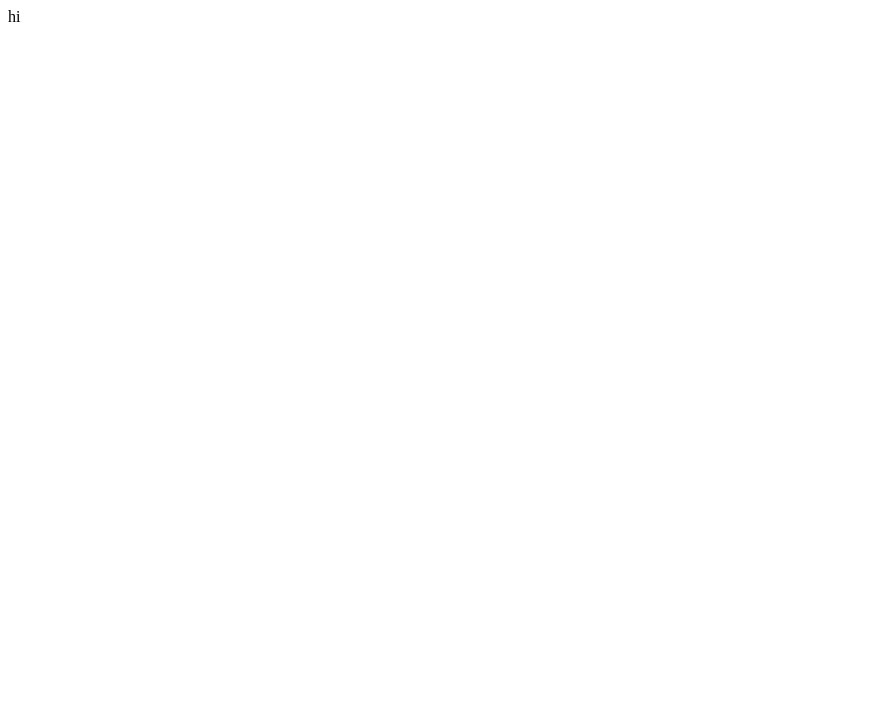
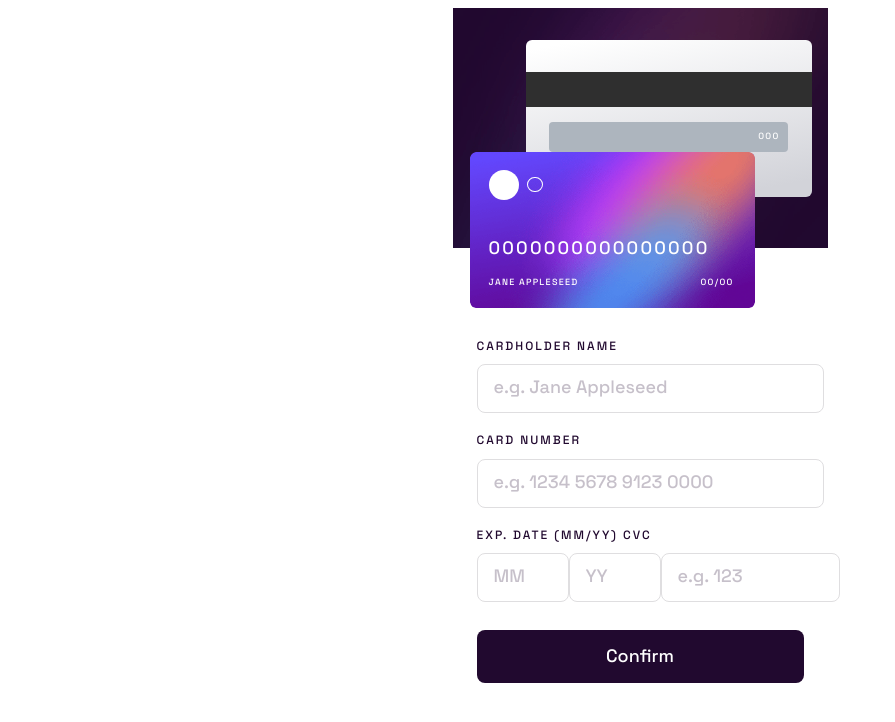
Before and after one commit to Dirakli/Interactive-card-details-form, a React (Vite) app: page / in a window 1280 px wide. Shown: the top 722 px of the page, without its empty margins (0-895 px from the left). Built offline with nearby package versions, Linux system fonts and the light colour scheme.

Commit message:
input value correction

```diff
--- a/src/App.tsx
+++ b/src/App.tsx
@@ -1,16 +1,54 @@
 import { createGlobalStyle } from "styled-components"
+import styled from "styled-components"
+import PurpleImage from "/public/assets/bg-main-mobile.png"
+import CardBackside from "./components/CardBackside"
+import CardFrontside from "./components/CardFrontside"
+import CardDetails from "./components/CardDetails"
+import { useState } from "react"
 
 function App() {
+	const [cardNumber, setCardNumber] = useState<any>("");
+	const [firstname, setFirstname] = useState<any>("");
+	const [month, setMonth] = useState<any>("");
+	const [year, setYear] = useState<any>("");
+	const [expire, setExpire] = useState<any>("");
 
-
-  return (
-    <div>
-      hi
-    </div>
-  )
+	return (
+		<MainWrapper>
+			<PurpleDiv Image={PurpleImage} ></PurpleDiv>
+			<CardBackside expire={expire}/>
+			<CardFrontside cardNumber={cardNumber} firstname={firstname} month={month} year={year} />
+			<CardDetails
+				cardNumber={cardNumber}
+				setCardNumber={setCardNumber}
+				setFirstname={setFirstname}
+				firstname={firstname}
+				month={month}
+				setMonth={setMonth}
+				year={year}
+				setYear={setYear}
+				expire={expire}
+				setExpire={setExpire}
+			/>
+		</MainWrapper>
+	)
 }
 
+const PurpleDiv = styled.div<any>`
+  width: 375px;
+  position: absolute;
+  height: 240px;
+  background-image: url(${(props) => props.Image});
+`
 
+const MainWrapper = styled.div`
+  width: 375px;
+  margin: 0 auto;
+  height: 704px;
+  display: flex;
+  flex-direction: column;
+  justify-content: flex-start;
+`
 
 const GlobalStyles = createGlobalStyle`
   html, body, div, span, applet, object, iframe,
@@ -68,4 +106,4 @@ textarea {
 }
 `
 
-export default App
+export default App;
--- a/src/components/CardBackside.tsx
+++ b/src/components/CardBackside.tsx
@@ -1,11 +1,11 @@
 import styled from "styled-components";
 
-function CardBackside() {
+function CardBackside({expire}: {expire: any}) {
     return (
         <BacksideWrapper>
             <BlackLine></BlackLine>
             <SilverLine>
-                <CvcCode>000</CvcCode>
+                <CvcCode>{expire ? expire : "000"}</CvcCode>
             </SilverLine>
         </BacksideWrapper>
     )
--- a/src/components/CardDetails.tsx
+++ b/src/components/CardDetails.tsx
@@ -1,7 +1,7 @@
 import { useState } from "react";
 import styled from "styled-components";
 
-function CardDetails({setCardNumber, cardNumber, setFirstname, firstname}: {setCardNumber: any, cardNumber: any, setFirstname: any, firstname: any}) {
+function CardDetails({ expire, setExpire, setCardNumber, cardNumber, setFirstname, firstname, month, setMonth, year, setYear }: { expire: any, setExpire: any, year: any, setYear: any, month: any, setMonth: any, setCardNumber: any, cardNumber: any, setFirstname: any, firstname: any }) {
 
 
   function handleCardNumberChange(e: any) {
@@ -20,6 +20,24 @@ function CardDetails({setCardNumber, cardNumber, setFirstname, firstname}: {setC
     )
   }
 
+  function handleMonthChange(e: any) {
+    const formattedMonth = e.target.value.replace(/^([2-9])|(\D)/g, "");
+    if (formattedMonth < 13) {
+      return setMonth(formattedMonth)
+    }
+  }
+
+  function handleYearChange(e: any) {
+    const formattedYear = e.target.value.replace(/^([0-1])|(\D)/g, "");
+    if (formattedYear < 100) {
+      return setYear(formattedYear)
+    }
+  }
+  function handlecvcChange(e: any) {
+    const formattedCvc = e.target.value.replace(/\D/g, "");
+    return setExpire(formattedCvc)
+
+  }
   return (
     <CardDetailsWrapper>
       <form>
@@ -36,7 +54,7 @@ function CardDetails({setCardNumber, cardNumber, setFirstname, firstname}: {setC
 
           </Input>
         </Label>
-        <Label style={{marginTop: "20px"}} >
+        <Label style={{ marginTop: "20px" }} >
           Card Number
           <Input
             type="text"
@@ -49,12 +67,30 @@ function CardDetails({setCardNumber, cardNumber, setFirstname, firstname}: {setC
 
           </Input>
         </Label>
-        <Label style={{marginTop: "20px"}} >
+        <Label style={{ marginTop: "20px" }} >
           Exp. Date (MM/YY) CVC
           <ThreeInputWrapper >
-            <FirstAndSecondInput placeholder="MM" ></FirstAndSecondInput>
-            <FirstAndSecondInput placeholder="YY" ></FirstAndSecondInput>
-            <SecondInput className="second-input" placeholder="e.g. 123" ></SecondInput>
+            <FirstAndSecondInput
+              onChange={handleMonthChange}
+              placeholder="MM"
+              value={month}
+              name="month"
+              maxLength={2}></FirstAndSecondInput>
+            <FirstAndSecondInput
+              placeholder="YY"
+              onChange={handleYearChange}
+              value={year}
+              name="year"
+              maxLength={2}
+            ></FirstAndSecondInput>
+            <SecondInput
+              className="second-input"
+              placeholder="e.g. 123"
+              onChange={handlecvcChange}
+              value={expire}
+              name="expire"
+              maxLength={3}
+            ></SecondInput>
           </ThreeInputWrapper>
         </Label>
         <Button>Confirm</Button>
--- a/src/components/CardFrontside.tsx
+++ b/src/components/CardFrontside.tsx
@@ -5,7 +5,7 @@ type FrontsideWrapperProps = {
     background: string;
 }
 
-function CardFrontside({cardNumber, firstname}: {cardNumber: any, firstname: any}) {
+function CardFrontside({cardNumber, firstname, month, year}: {year: any,month: any, cardNumber: any, firstname: any}) {
     return (
         <FrontsideWrapper background={frontsideImage} >
             <TwoRoundWrapper>
@@ -13,11 +13,11 @@ function CardFrontside({cardNumber, firstname}: {cardNumber: any, firstname: any
                 <SmallRound></SmallRound>
             </TwoRoundWrapper>
             <SixteenDigits>
-            {cardNumber}
+            {cardNumber ? cardNumber : "0000000000000000"}
             </SixteenDigits>
             <PersonNameAndDate>
-                <PersonName>{firstname}</PersonName>
-                <Date>00/00</Date>
+                <PersonName>{firstname ? firstname : "Jane Appleseed"}</PersonName>
+                <Date>{month ? month : "00"}/{year ? year : "00"}</Date>
             </PersonNameAndDate>
         </FrontsideWrapper>
     )
```
Lines whose indentation alone changed are shown as unchanged.
